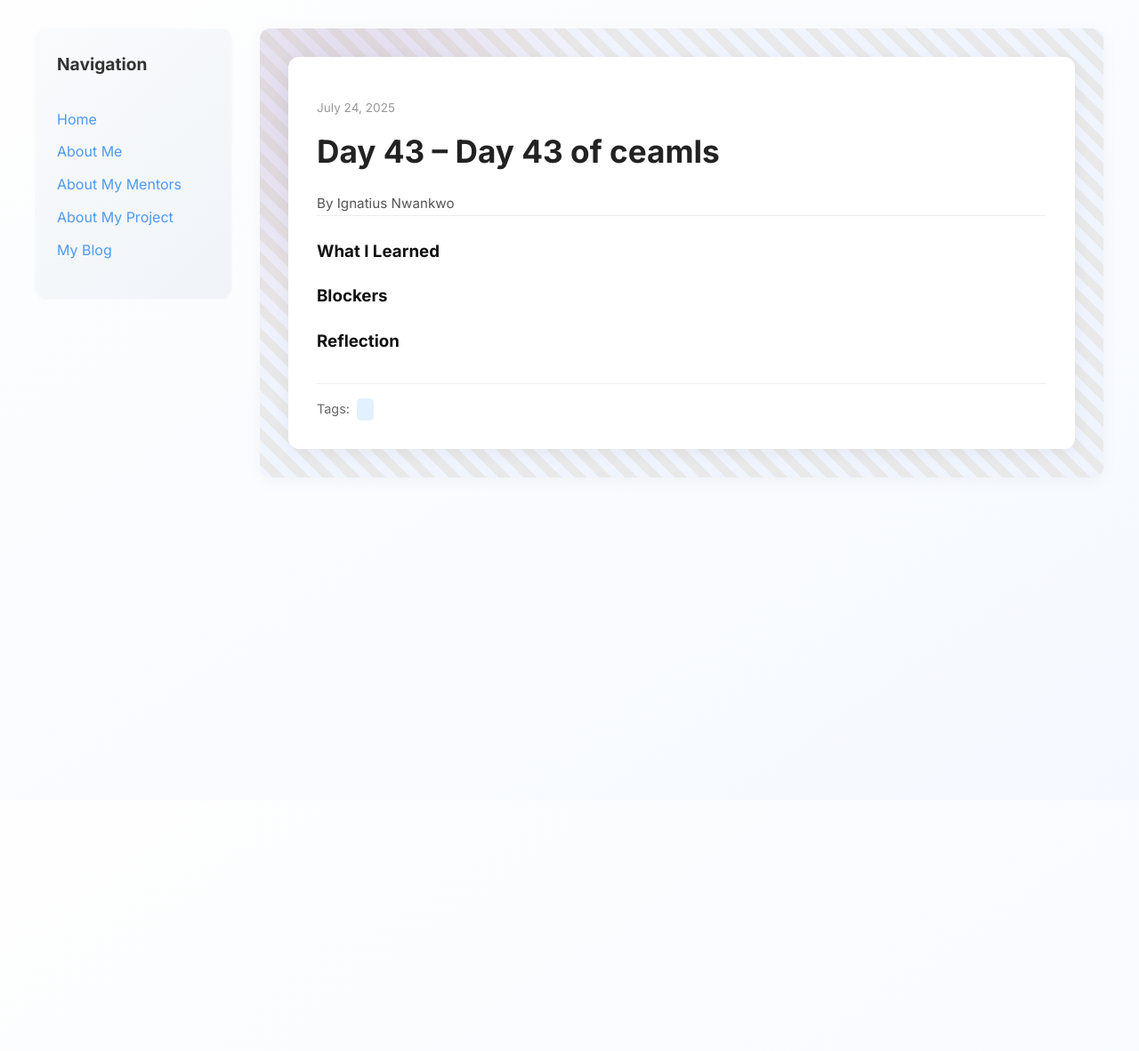
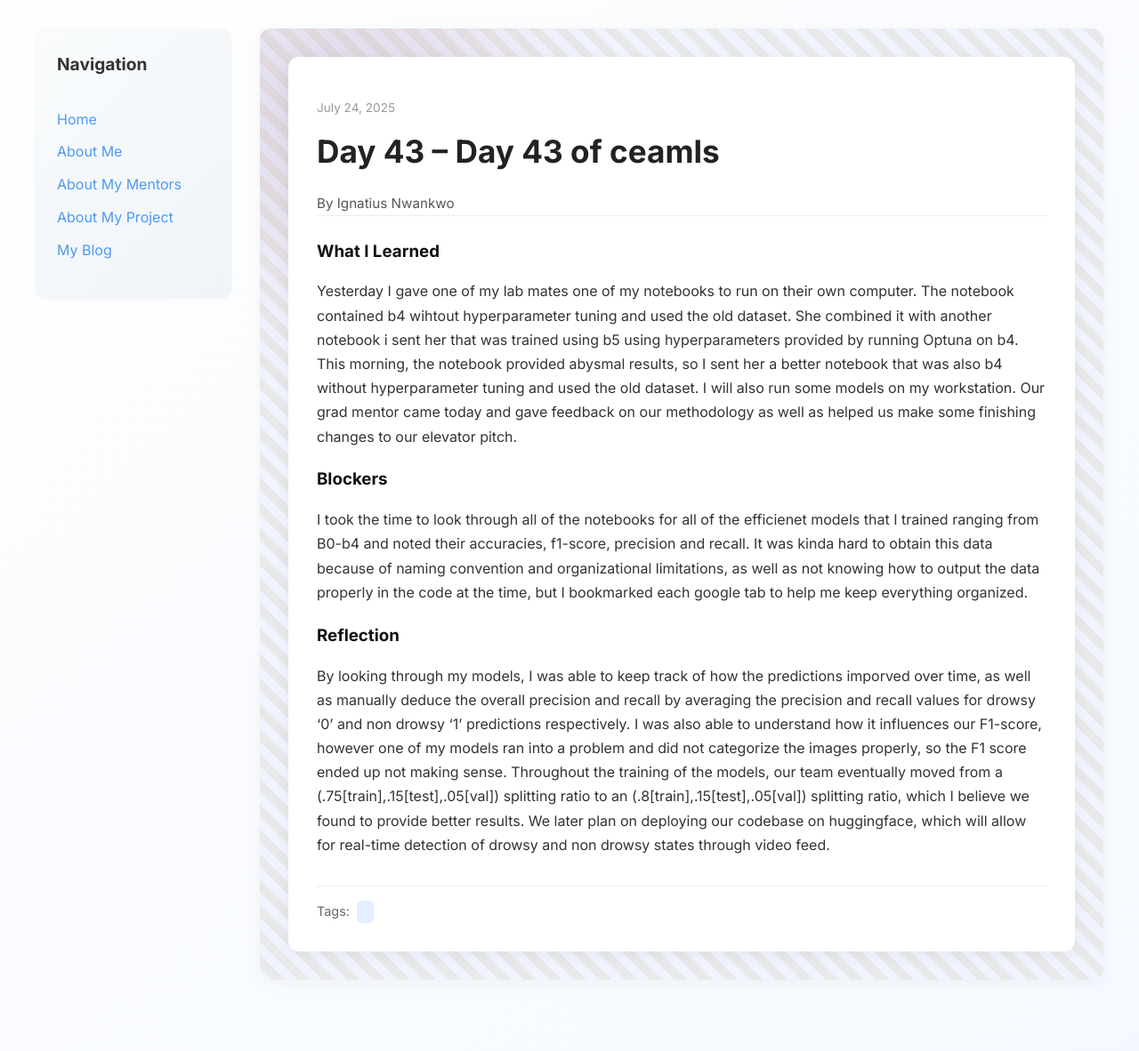
Before and after one commit to toxhi/toxhi.github.io, a Jekyll site: the page built from _posts/2025-07-24-day-43.md, in a window 1280 px wide. Shown: the whole page at 89% size. Built offline with Jekyll 4.4.1, drawn with Linux system fonts in a browser that asks for light colours; before the commit the page ends 900 px from its top, so only the background shows below that.

Commit message:
Update 2025-07-24-day-43.md

```diff
--- a/_posts/2025-07-24-day-43.md
+++ b/_posts/2025-07-24-day-43.md
@@ -7,11 +7,13 @@
 tags: [""]
 
 what_i_learned: |
+  Yesterday I gave one of my lab mates one of my notebooks to run on their own computer. The notebook contained b4 wihtout hyperparameter tuning and used the old dataset. She combined it with another notebook i sent her that was trained using b5 using hyperparameters provided by running Optuna on b4. This morning, the notebook provided abysmal results, so I sent her a better notebook that was also b4 without hyperparameter tuning and used the old dataset. I will also run some models on my workstation. Our grad mentor came today and gave feedback on our methodology as well as helped us make some finishing changes to our elevator pitch.
 
 blockers: |
-
+  I took the time to look through all of the notebooks for all of the efficienet models that I trained ranging from B0-b4 and noted their accuracies, f1-score, precision and recall. It was kinda hard to obtain this data because of naming convention and organizational limitations, as well as not knowing how to output the data properly in the code at the time, but I bookmarked each google tab to help me keep everything organized.
 
 
 reflection: |
+  By looking through my models, I was able to keep track of how the predictions imporved over time, as well as manually deduce the overall precision and recall by averaging the precision and recall values for drowsy '0' and non drowsy '1' predictions respectively. I was also able to understand how it influences our F1-score, however one of my models ran into a problem and did not categorize the images properly, so the F1 score ended up not making sense. Throughout the training of the models, our team eventually moved from a (.75[train],.15[test],.05[val]) splitting ratio to an (.8[train],.15[test],.05[val]) splitting ratio, which I believe we found to provide better results. We later plan on deploying our codebase on huggingface, which will allow for real-time detection of drowsy and non drowsy states through video feed.
 
 ---
```
